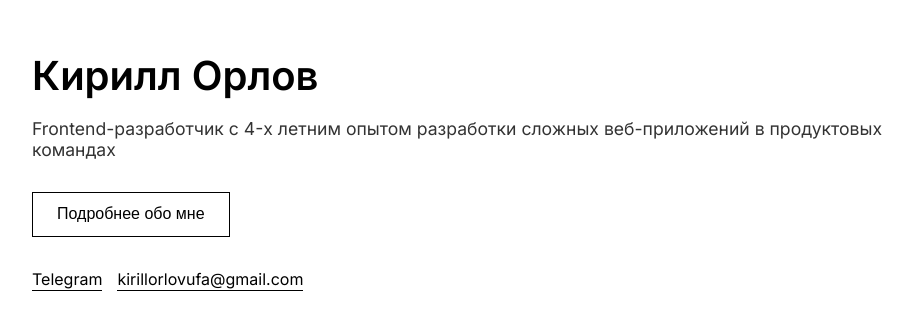
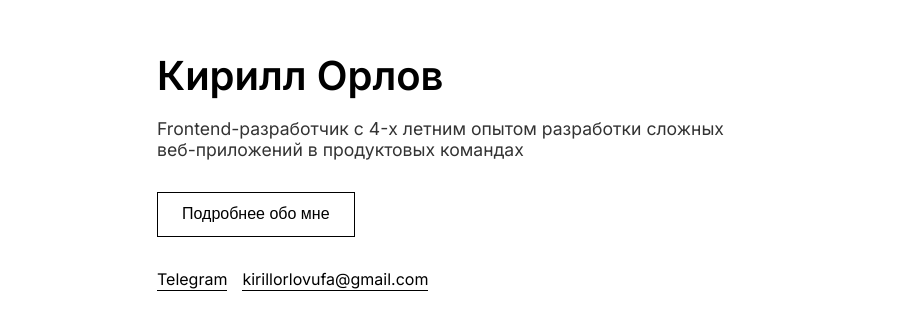
Before and after one commit to kirill-orlov/about-me, a React (Vite) app: page / in a window 1280 px wide. Shown: the part 221-548 px from the top of the page, without its empty margins (183-1095 px from the left). Built offline with nearby package versions, Linux system fonts and the light colour scheme.

Commit message:
fix(app): change main page content

```diff
--- a/src/app.css
+++ b/src/app.css
@@ -37,7 +37,7 @@ h1 {
 	font-size: 1.1rem;
 	color: #333;
 	margin-bottom: 2rem;
-	max-width: 850px;
+	max-width: 600px;
 }
 
 .section-title {
```
